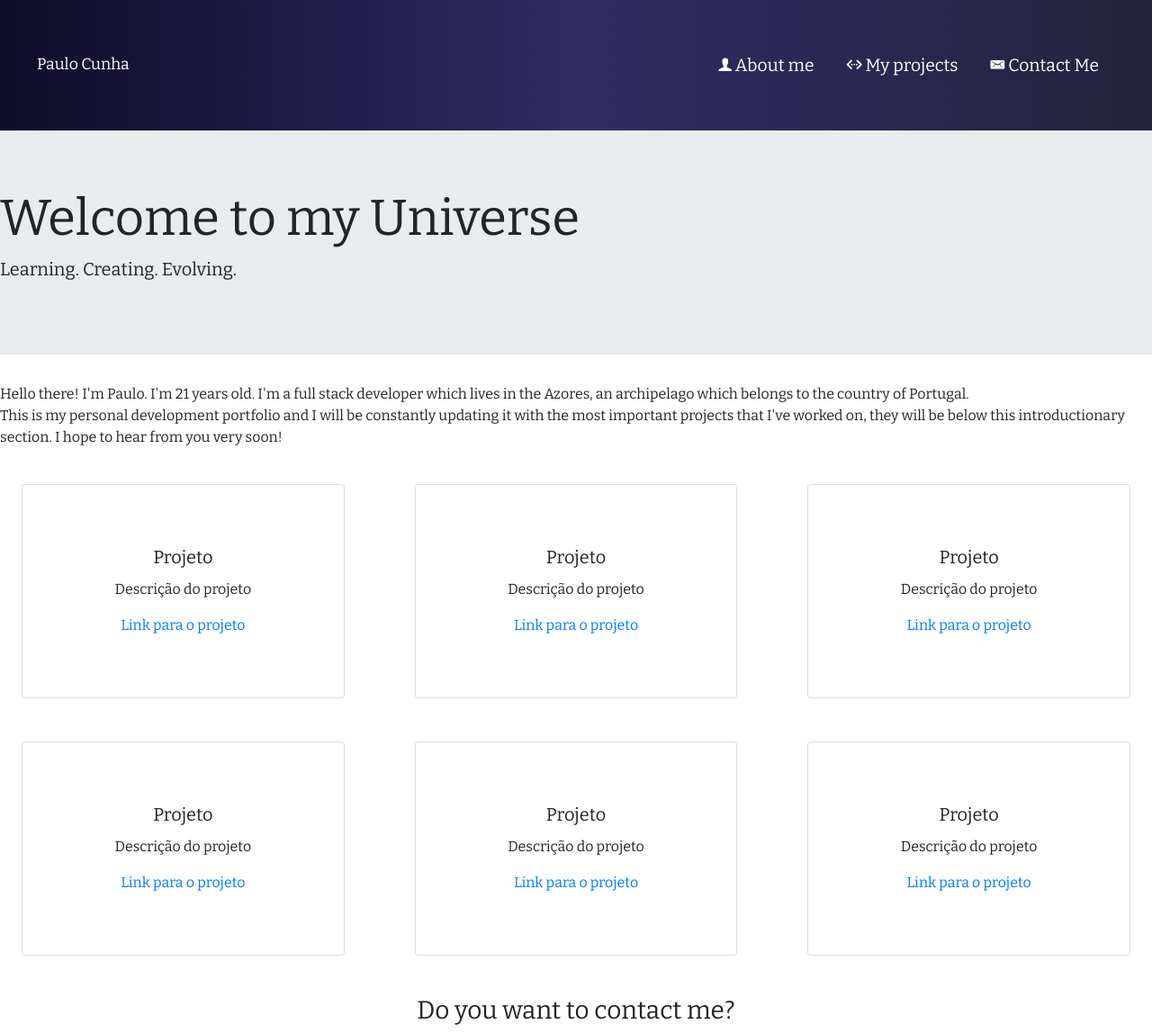
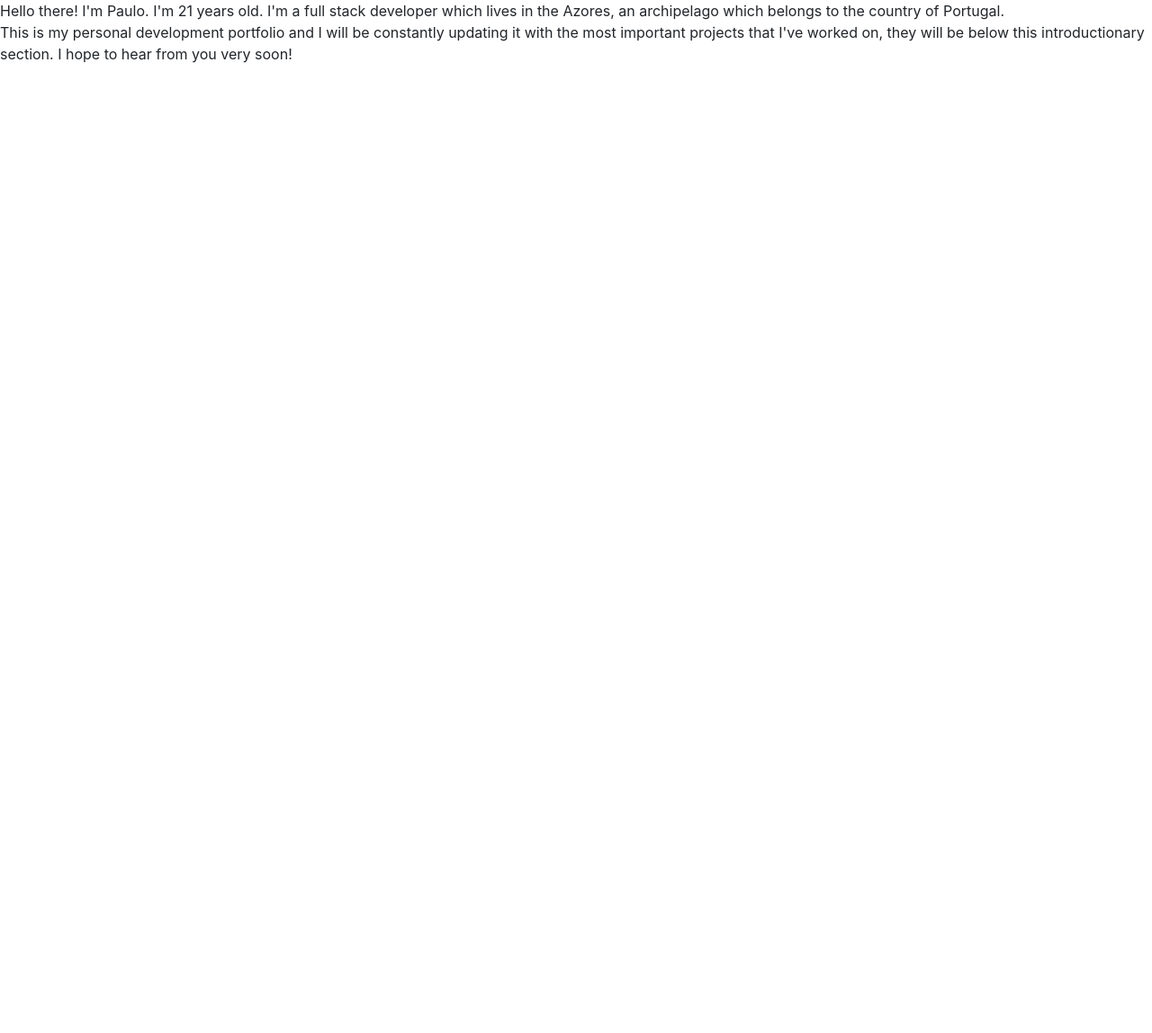
Before and after one commit to PortugueseDeveloper/My-Portfolio, a plain HTML site: page index.html in a window 1280 px wide. Shown: the whole page at 90% size. After the commit the page ends 800 px from the top, so only its background shows below. Drawn offline with nearby package versions, Linux system fonts and the light colour scheme.

Commit message:
Delete most of HTML and all of CSS code (will reformulate my portfolio layout)

```diff
--- a/css/styles.css
+++ b/css/styles.css
@@ -1,36 +1,8 @@
 /* GENERAL */
-* {
-	padding: 0;
-	margin: 0;
-	border: 0;
-	font-family: 'Bitter', sans-serif;
-	box-sizing: border-box;
-	line-height: 1.5;
-	overflow-x: hidden;
-}
+
 
 /* NAVBAR */
-div.container-fluid.navbar-container {padding: 0; }
 
-.nav-container {
-	background: #0f0c29; /* fallback for old browsers */
-  background: -webkit-linear-gradient(to right, #0f0c29, #302b63, #24243e); /* Chrome 10-25, Safari 5.1-6 */
-  background: linear-gradient(to right, #0f0c29, #302b63, #24243e); /* W3C, IE 10+/ Edge, Firefox 16+, Chrome 26+, Opera 12+, Safari 7+ */
-}
-
-.navbar-container .navbar-brand, ul.navbar-nav.ml-auto, a.nav-link {
-	font-size: 1.1em;
-	color: #fff;
-	transition: all 0.5s ease-in-out;
-	margin: 10px;
-	padding: 15px;
-	overflow: hidden;
-}
-
-a.nav-link:hover {
-	color: #302b63;
-	background-color: #dff9fb;
-}
 
 /* INTRODUCTION */
 
@@ -38,12 +10,7 @@ a.nav-link:hover {
 /* "ABOUT ME" SECTION */
 
 
-
-
 /* "MY PROJECTS" SECTION */
 
 
-
 /* FOOTER / CONTACTS SECTION */
-footer {margin-top: 20px;}
-footer h3 {}
--- a/index.html
+++ b/index.html
@@ -29,45 +29,7 @@
 			<!-- - - -  -->
 			<!-- NAVBAR -->
 			<!-- - - -  -->
-			<div class="container-fluid navbar-container">
 
-					<div class="nav-container">
-						<nav class="navbar navbar-expand-lg">
-
-							<!-- Title/logo of the navbar -->
-							<a href="index.html" class="navbar-brand">Paulo Cunha</a>
-
-							<!-- Navbar collapse button -->
-							<button type="button" data-toggle="collapse" data-target="#navbarSupportedContent" class="navbar-toggler">
-								<span class="navbar-toggler-icon"></span>
-							</button>
-
-							<div class="collapse navbar-collapse" id="navbarSupportedContent">
-
-								<!-- Links of the navbar -->
-								<ul class="navbar-nav ml-auto">
-
-									<!-- "About me" link -->
-									<li class="nav-item">
-										<a href="#" class="nav-link"><i class="ion-person"></i> About me</a>
-									</li>
-
-									<!-- "My projects" link -->
-									<li class="nav-item">
-										<a href="#" class="nav-link"><i class="ion-code-working"></i>  My projects</a>
-									</li>
-
-									<!-- "Contact" link -->
-									<li class="nav-item">
-										<a href="#" class="nav-link"><i class="ion-email"></i>  Contact Me</a>
-									</li>
-								</ul>
-
-						</div>
-
-				   </nav>
-			 </div>
-		 </div>
 			<!-- - - - - - - - - - - -->
 			<!-- FINAL OF THE NAVBAR -->
 			<!-- - - - - - - - - - - -->
@@ -77,10 +39,7 @@
 			<!-- - - - - - - - - -  -->
 			<!-- THE "HERO" SECTION -->
 			<!-- - - - - - - - - -  -->
-		<div class="jumbotron jumbotron-fluid">
-			<h1 class="display-4">Welcome to my Universe</h1>
-			<p class="lead">Learning. Creating. Evolving.</p>
-		</div>
+
 			<!-- - - - - - - - - - - - - - - -->
 			<!-- FINAL OF THE "HERO" SECTION -->
 			<!-- - - - - - - - - - - - - - - -->
@@ -103,80 +62,26 @@
 			<!-- - - - - - - - - - - - - -->
 
 			<!-- "My projects" section (first row) -->
-		<div class="row">
+
 
 			<!-- Project #1 -->
-		<div class="col-sm-12 col-md-4">
-			<div class="card m-4 p-5">
-				<div class="card-body text-center">
-					<h5 class="card-title">Projeto</h5>
-					<p class="card-text">Descrição do projeto</p>
-					<a href="#" class="card-link">Link para o projeto</a>
-				</div>
-			</div>
-		</div>
+
 
 			<!-- Project #2 -->
-		<div class="col-sm-12 col-md-4">
-			<div class="card m-4 p-5">
-				<div class="card-body text-center">
-					<h5 class="card-title">Projeto</h5>
-					<p class="card-text">Descrição do projeto</p>
-					<a href="#" class="card-link">Link para o projeto</a>
-			</div>
-		</div>
-	</div>
+
 
 			<!-- Project #3 -->
-		<div class="col-sm-12 col-md-4">
-			<div class="card m-4 p-5">
-				<div class="card-body text-center">
-					<h5 class="card-title">Projeto</h5>
-					<p class="card-text">Descrição do projeto</p>
-					<a href="#" class="card-link">Link para o projeto</a>
-				</div>
-			</div>
-		</div>
 
-	</div>
 
 			<!-- "My projects" section (second row) -->
-		<div class="row">
 
 			<!-- Project #4 -->
-		<div class="col-sm-12 col-md-4">
-			<div class="card m-4 p-5">
-				<div class="card-body text-center">
-					<h5 class="card-title">Projeto</h5>
-					<p class="card-text">Descrição do projeto</p>
-					<a href="#" class="card-link">Link para o projeto</a>
-				</div>
-			</div>
-		</div>
+
 
 		<!-- Project #5 -->
-	<div class="col-sm-12 col-md-4">
-		<div class="card m-4 p-5">
-			<div class="card-body text-center">
-				<h5 class="card-title">Projeto</h5>
-				<p class="card-text">Descrição do projeto</p>
-				<a href="#" class="card-link">Link para o projeto</a>
-			</div>
-		</div>
-	</div>
+
 
 		<!-- Project #6 -->
-	<div class="col-sm-12 col-md-4">
-		<div class="card m-4 p-5">
-			<div class="card-body text-center">
-				<h5 class="card-title">Projeto</h5>
-				<p class="card-text">Descrição do projeto</p>
-				<a href="#" class="card-link">Link para o projeto</a>
-			</div>
-		</div>
-	</div>
-
-	</div>
 
 		<!-- - - - - - - - - - - - - - - -  -->
 		<!-- END OF "MY PROJECTS" SECTION - -->
@@ -187,11 +92,7 @@
 		<!-- - - - - - - - - - - - - -->
 		<!-- FOOTER/CONTACTS SECTION -->
 		<!-- - - - - - - - - - - - - -->
-	<footer>
-		<div class="contacts">
-				<h3 class="display-5 text-center">Do you want to contact me?</h3>
-			</div>
-	</footer>
+
 		<!-- - - - - - - - - - - - - - - - - - - -->
 		<!-- END OF THE FOOTER/CONTACTS SECTION -->
 		<!-- - - - - - - - - - - - - - - - - -  -->
```
Lines whose indentation alone changed are shown as unchanged.
